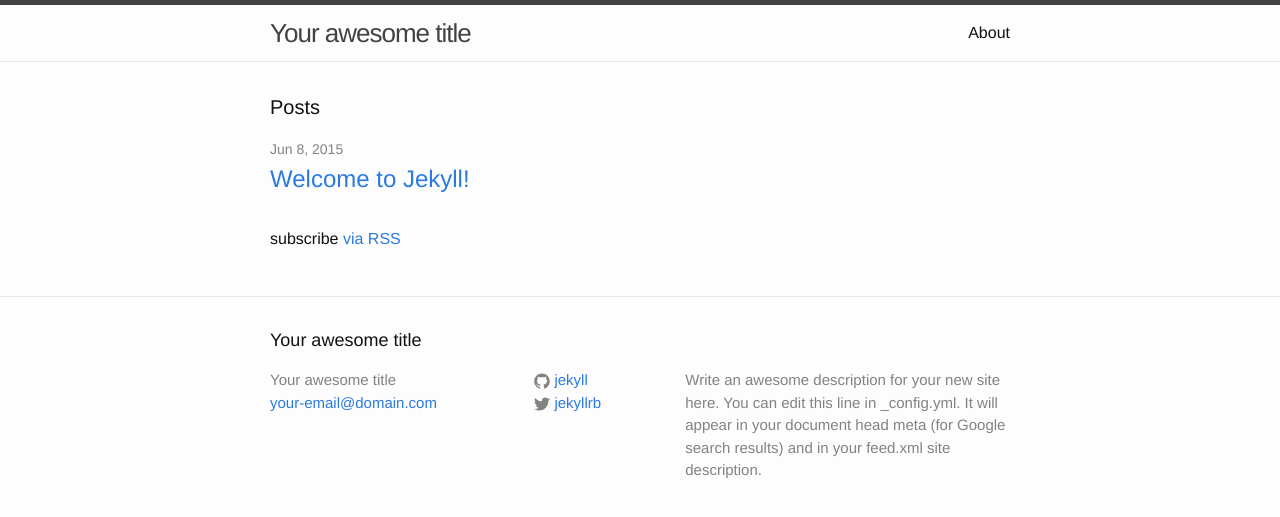
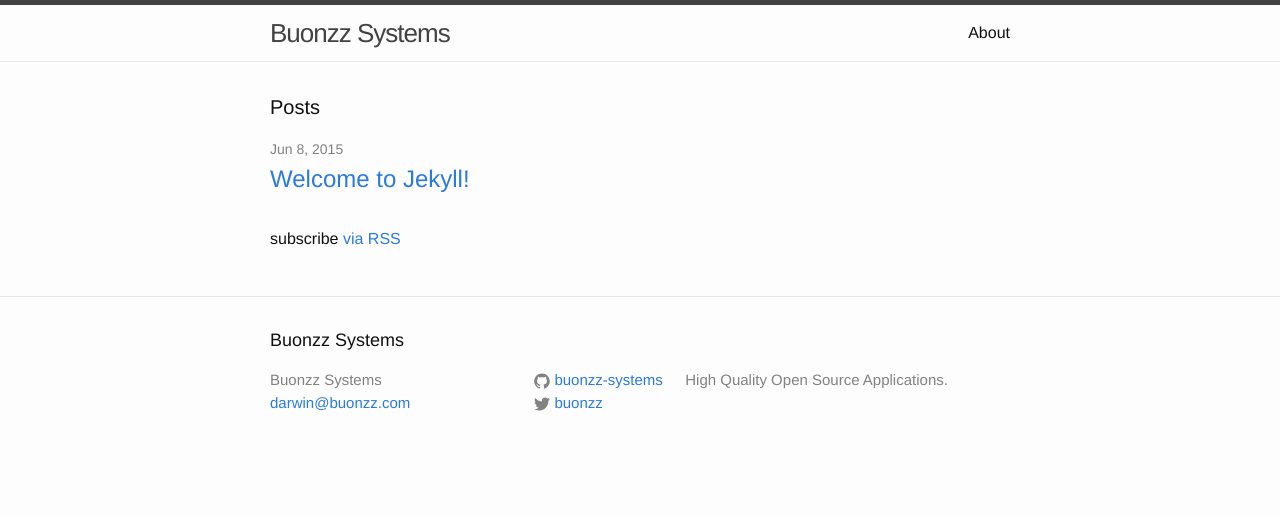
Before and after one commit to buonzz-systems/buonzz-systems.github.io, a Jekyll site: the page built from index.html, in a window 1280 px wide. Shown: the top 517 px of the page. Built offline with Jekyll 4.4.1, drawn with Linux system fonts in a browser that asks for light colours.

Commit message:
edited basic config

```diff
--- a/_config.yml
+++ b/_config.yml
@@ -1,14 +1,11 @@
 # Site settings
-title: Your awesome title
-email: your-email@domain.com
-description: > # this means to ignore newlines until "baseurl:"
-  Write an awesome description for your new site here. You can edit this
-  line in _config.yml. It will appear in your document head meta (for
-  Google search results) and in your feed.xml site description.
+title: Buonzz Systems
+email: darwin@buonzz.com
+description: High Quality Open Source Applications.
 baseurl: "" # the subpath of your site, e.g. /blog/
-url: "http://yourdomain.com" # the base hostname & protocol for your site
-twitter_username: jekyllrb
-github_username:  jekyll
+url: "http://www.buonzz.com" # the base hostname & protocol for your site
+twitter_username: buonzz
+github_username:  buonzz-systems
 
 # Build settings
 markdown: kramdown
```
